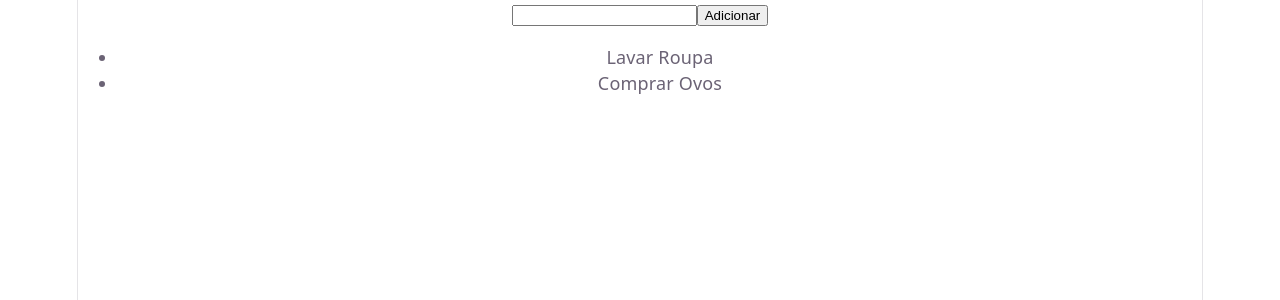
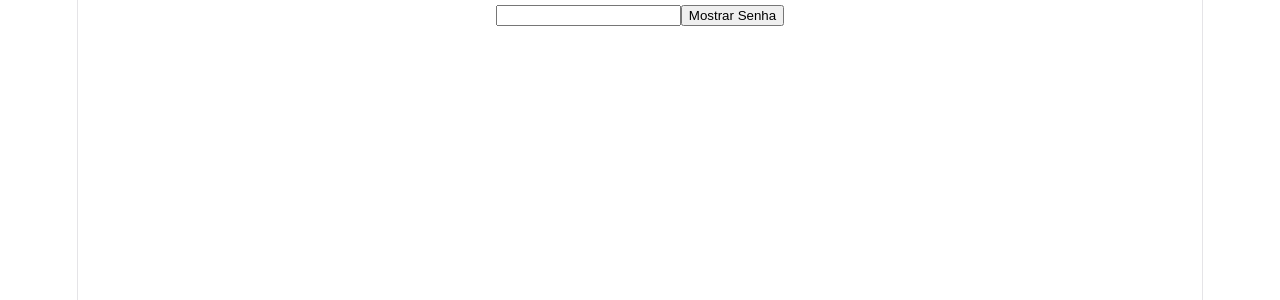
Before and after one commit to LuizAlbertoDev/Desafios-React, a React (Vite) app: page / in a window 1280 px wide. Shown: the top 300 px of the page. Built offline with nearby package versions, Linux system fonts and the light colour scheme.

Commit message:
feat: desafio 005 react usestate toggle senha

```diff
--- a/src/App.jsx
+++ b/src/App.jsx
@@ -1,9 +1,9 @@
-import ListaTarefa from './Desafios/Desafio_004'
+import MostrarSenha from './Desafios/Desafio_005'
 
 function App() {
     return (
         <div>
-            <ListaTarefa />
+            <MostrarSenha />
         </div>
     )
 }
--- /dev/null
+++ b/src/Desafios/Desafio_005.jsx
@@ -0,0 +1,21 @@
+import { useState } from "react";
+
+function MostrarSenha(){
+
+    const [mostrar, setMostrar] = useState(false)
+
+    function alternar(){
+        setMostrar(!mostrar)
+    }
+
+    return(
+        <div>
+            <input type={mostrar ? "text" : "password"} />
+
+            <button onClick={alternar}>
+                {mostrar ? "Esconder Senha" : "Mostrar Senha"}
+            </button>
+        </div>
+    )
+}
+export default MostrarSenha
```
